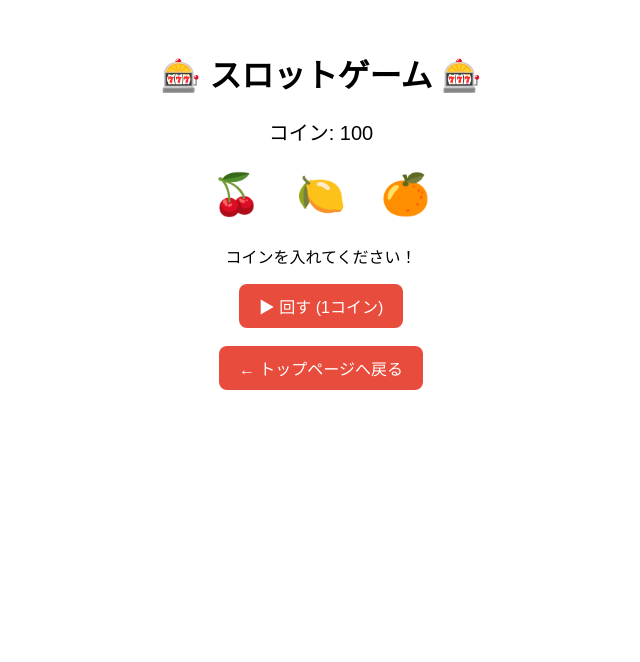
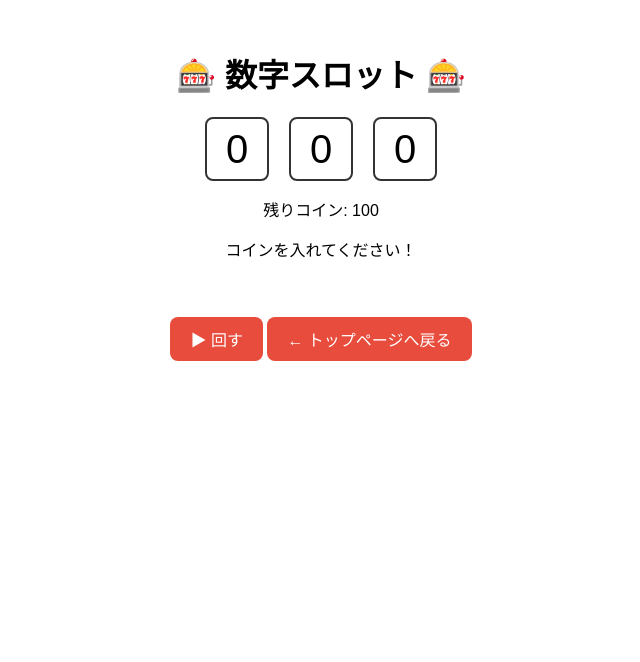
Before and after one commit to momijidaaa/momiji, a plain HTML site: page srot.html in a window 1280 px wide. Shown: the whole page, without its empty margins (319-959 px from the left). Drawn offline with Linux system fonts and the light colour scheme.

Commit message:
っっっｋ

```diff
--- a/srot.html
+++ b/srot.html
@@ -2,72 +2,134 @@
 <html lang="ja">
 <head>
   <meta charset="UTF-8">
-  <title>スロット</title>
-  <link rel="icon" type="image/png" href="favicon.png">
+  <title>数字スロット</title>
   <style>
     body { text-align: center; font-family: sans-serif; margin-top: 50px; }
-    .reel { font-size: 40px; margin: 10px; display: inline-block; width: 60px; }
-    .btn { padding: 10px 20px; font-size: 16px; border: none; border-radius: 8px; background: #e74c3c; color: white; cursor: pointer; }
+    #slot { display: flex; justify-content: center; gap: 20px; }
+    .reel-container {
+      width: 60px;
+      height: 60px; /* 1数字分の高さ */
+      overflow: hidden;
+      border: 2px solid #333;
+      border-radius: 8px;
+      font-size: 40px;
+      background: #fff;
+    }
+    .reel {
+      display: flex;
+      flex-direction: column;
+      transform: translateY(0);
+      transition: transform 1s ease-out;
+    }
+    .digit {
+      height: 60px;
+      line-height: 60px;
+    }
+    .btn {
+      margin-top: 20px;
+      padding: 10px 20px;
+      font-size: 16px;
+      border: none;
+      border-radius: 8px;
+      background: #e74c3c;
+      color: white;
+      cursor: pointer;
+    }
+    .home {
+      padding: 10px 20px;
+      font-size: 16px;
+      border: none;
+      border-radius: 8px;
+      background-color: #e74c3c;
+      color: white;
+      cursor: pointer;
+      transition: 0.3s;
+    }
     .btn:hover { background: #c0392b; }
-    #coins { font-size: 20px; margin: 15px; }
   </style>
 </head>
+
 <body>
-  <h1>🎰 スロットゲーム 🎰</h1>
-
-  <div id="coins">コイン: ...</div>
+  <h1>🎰 数字スロット 🎰</h1>
 
   <div id="slot">
-    <span class="reel" id="r1">🍒</span>
-    <span class="reel" id="r2">🍋</span>
-    <span class="reel" id="r3">🍊</span>
+    <div class="reel-container"><div class="reel" id="r1"></div></div>
+    <div class="reel-container"><div class="reel" id="r2"></div></div>
+    <div class="reel-container"><div class="reel" id="r3"></div></div>
   </div>
 
+<p id="coins">残りコイン: 0</p>
 <p id="result">コインを入れてください！</p>
-  <button class="btn" onclick="playSlot()">▶ 回す (1コイン)</button>
-  <br><br>
-  <button class="btn" onclick="location.href='index.html'">← トップページへ戻る</button>
+<button class="btn" onclick="playSlot()">▶ 回す</button>
 
+   <button class="home" onclick="location.href='index.html'" style="margin-top:40px;">
+    ← トップページへ戻る
+  </button>
  <script src="coin.js"></script>
 <script>
-    const symbols = ["🍒", "🍋", "🍊", "🍇", "⭐", "💎"];
+  const numbers = [0,1,2,3,4,5,6,7,8,9];
 
-    // ページ読み込み時にコイン表示
-    updateCoinDisplay();
+  // 各リールに数字を並べておく
+  function setupReels() {
+    for (let i=1; i<=3; i++) {
+      const reel = document.getElementById("r"+i);
+      reel.innerHTML = "";
+      for (let j=0; j<30; j++) {
+        const d = document.createElement("div");
+        d.className = "digit";
+        d.textContent = numbers[j % 10];
+        reel.appendChild(d);
+      }
+    }
+    updateCoins(); // 初期表示
+  }
+  setupReels();
 
-    function updateCoinDisplay() {
-      document.getElementById("coins").textContent = "コイン: " + loadCoins();
+  function updateCoins() {
+    document.getElementById("coins").textContent = "残りコイン: " + loadCoins();
   }
 
   function playSlot() {
-      // まずコインを1枚消費
+    // 1コイン消費
     if (!spendCoins(1)) {
-        document.getElementById("result").textContent = "💸 コインが足りません！";
+      document.getElementById("result").textContent = "💰 コインが足りません！";
       return;
     }
+    updateCoins();
+    document.getElementById("result").textContent = "回転中…";
 
-      // リールの結果をランダムに決定
-      const r1 = symbols[Math.floor(Math.random() * symbols.length)];
-      const r2 = symbols[Math.floor(Math.random() * symbols.length)];
-      const r3 = symbols[Math.floor(Math.random() * symbols.length)];
-
-      document.getElementById("r1").textContent = r1;
-      document.getElementById("r2").textContent = r2;
-      document.getElementById("r3").textContent = r3;
-
-      // 判定
-      if (r1 === r2 && r2 === r3) {
-        document.getElementById("result").textContent = "🎉 大当たり！ +10コイン";
-        addCoins(10);
-      } else if (r1 === r2 || r2 === r3 || r1 === r3) {
-        document.getElementById("result").textContent = "✨ 惜しい！ +3コイン";
-        addCoins(3);
-      } else {
-        document.getElementById("result").textContent = "😢 はずれ…";
+    for (let i=1; i<=3; i++) {
+      const reel = document.getElementById("r"+i);
+      const finalNumber = Math.floor(Math.random()*10);
+      const offset = -( (20 + finalNumber) * 60 );
+      setTimeout(()=>{
+        reel.style.transition = "transform 1s ease-out";
+        reel.style.transform = `translateY(${offset}px)`;
+      }, i * 500);
     }
 
-      updateCoinDisplay();
+    setTimeout(()=>{
+      const results = [];
+      for (let i=1; i<=3; i++) {
+        const reel = document.getElementById("r"+i);
+        const matrix = getComputedStyle(reel).transform;
+        const match = matrix.match(/matrix.*\((.+)\)/);
+        let ty = 0;
+        if (match) ty = parseFloat(match[1].split(",")[5]);
+        const index = Math.abs(Math.round(ty / 60)) % 10;
+        results.push(index);
+      }
+
+      if (results[0]===results[1] && results[1]===results[2]) {
+        document.getElementById("result").textContent = `🎉 大当たり！ ${results.join(" ")}`;
+        addCoins(10); // 当たりで10コイン追加
+      } else {
+        document.getElementById("result").textContent = `結果: ${results.join(" ")}`;
+      }
+      updateCoins();
+    }, 2500);
   }
 </script>
+
 </body>
 </html>
```
Lines whose indentation alone changed are shown as unchanged.
